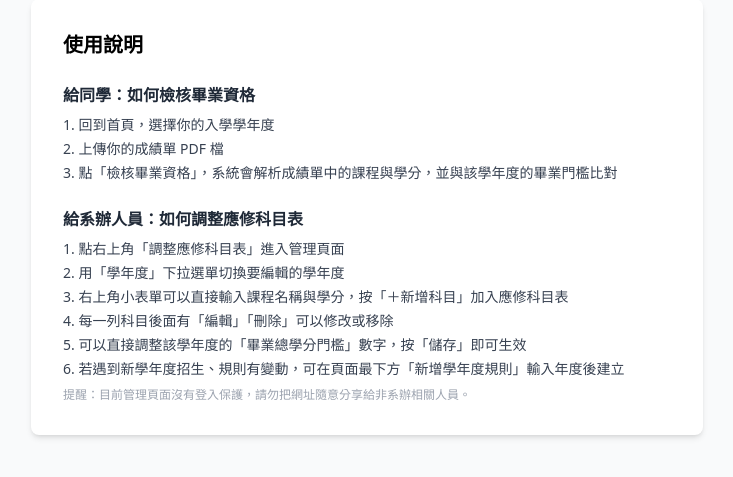
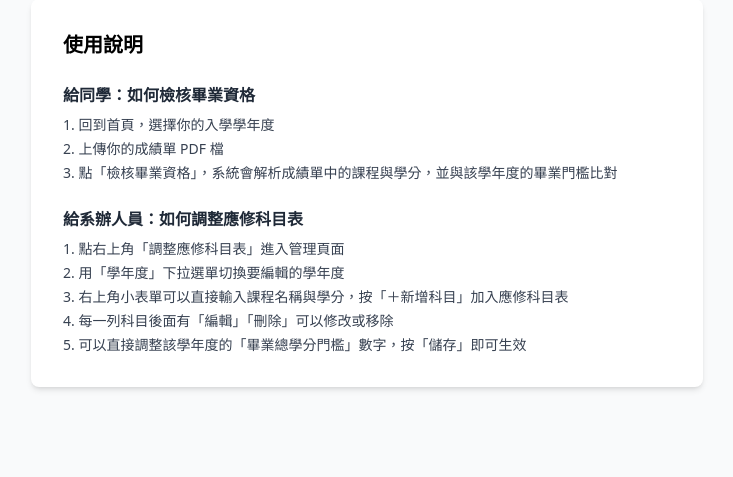
Before and after one commit to Ulohg-ops/graduation-check, a FastAPI app: page /help in a window 1280 px wide. Shown: the part 97-574 px from the top of the page, without its empty margins (273-1006 px from the left). Run offline with FastAPI, Linux system fonts and the light colour scheme; some libraries are stand-ins or nearby versions.

Commit message:
Update help page copy to match current admin capabilities
Remove the no-login-protection warning and the now-inaccurate
instructions about adding new academic years, since that admin
feature was removed and years are now a fixed list.

```diff
--- a/templates/help.html
+++ b/templates/help.html
@@ -32,11 +32,7 @@
         <li>右上角小表單可以直接輸入課程名稱與學分，按「＋新增科目」加入應修科目表</li>
         <li>每一列科目後面有「編輯」「刪除」可以修改或移除</li>
         <li>可以直接調整該學年度的「畢業總學分門檻」數字，按「儲存」即可生效</li>
-        <li>若遇到新學年度招生、規則有變動，可在頁面最下方「新增學年度規則」輸入年度後建立</li>
       </ol>
-      <p class="text-xs text-gray-400 mt-2">
-        提醒：目前管理頁面沒有登入保護，請勿把網址隨意分享給非系辦相關人員。
-      </p>
     </section>
   </div>
 </body>
```
